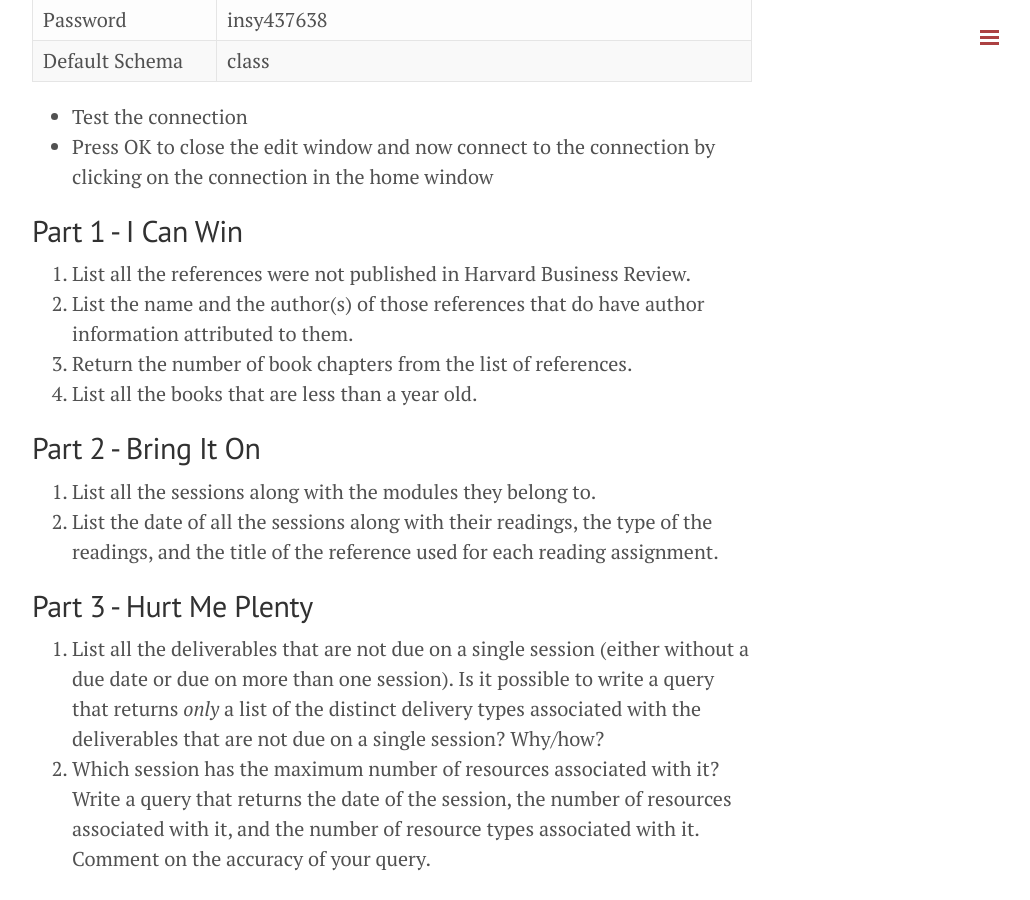
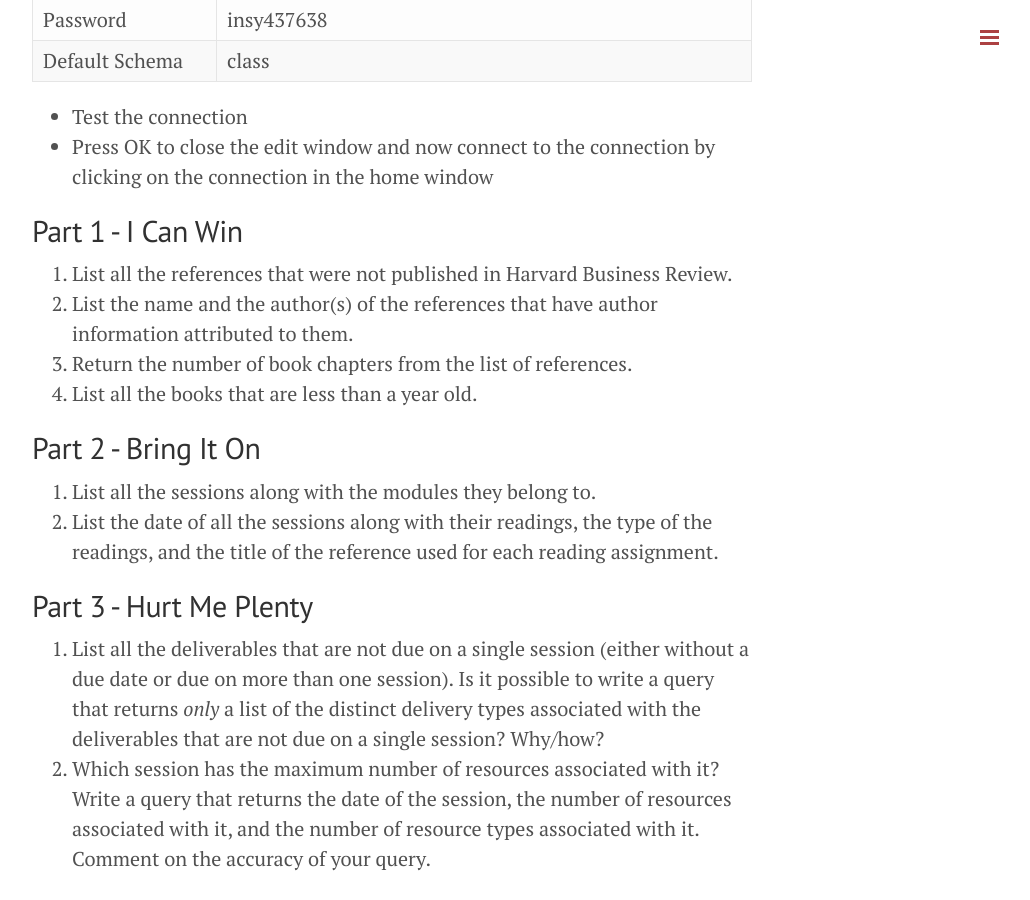
Before and after one commit to retrography/data-management, a Jekyll site: the page built from exercises/exercise_02.markdown, in a window 1280 px wide and 900 px high, scrolled down 2183 px. Shown: the whole window, without its empty margins (248-1278 px from the left). Built offline with Jekyll 4.4.1, drawn with Linux system fonts in a browser that asks for light colours; Markdown is read by kramdown in place of the engine named in the settings.

Commit message:
Update exercise_02.markdown

```diff
--- a/exercises/exercise_02.markdown
+++ b/exercises/exercise_02.markdown
@@ -49,8 +49,8 @@ Default Schema | class
 
 ## Part 1 - I Can Win
 
-1. List all the references were not published in Harvard Business Review.
-2. List the name and the author(s) of those references that do have author information attributed to them.
+1. List all the references that were not published in Harvard Business Review.
+2. List the name and the author(s) of the references that have author information attributed to them.
 3. Return the number of book chapters from the list of references.
 4. List all the books that are less than a year old.
 
```
